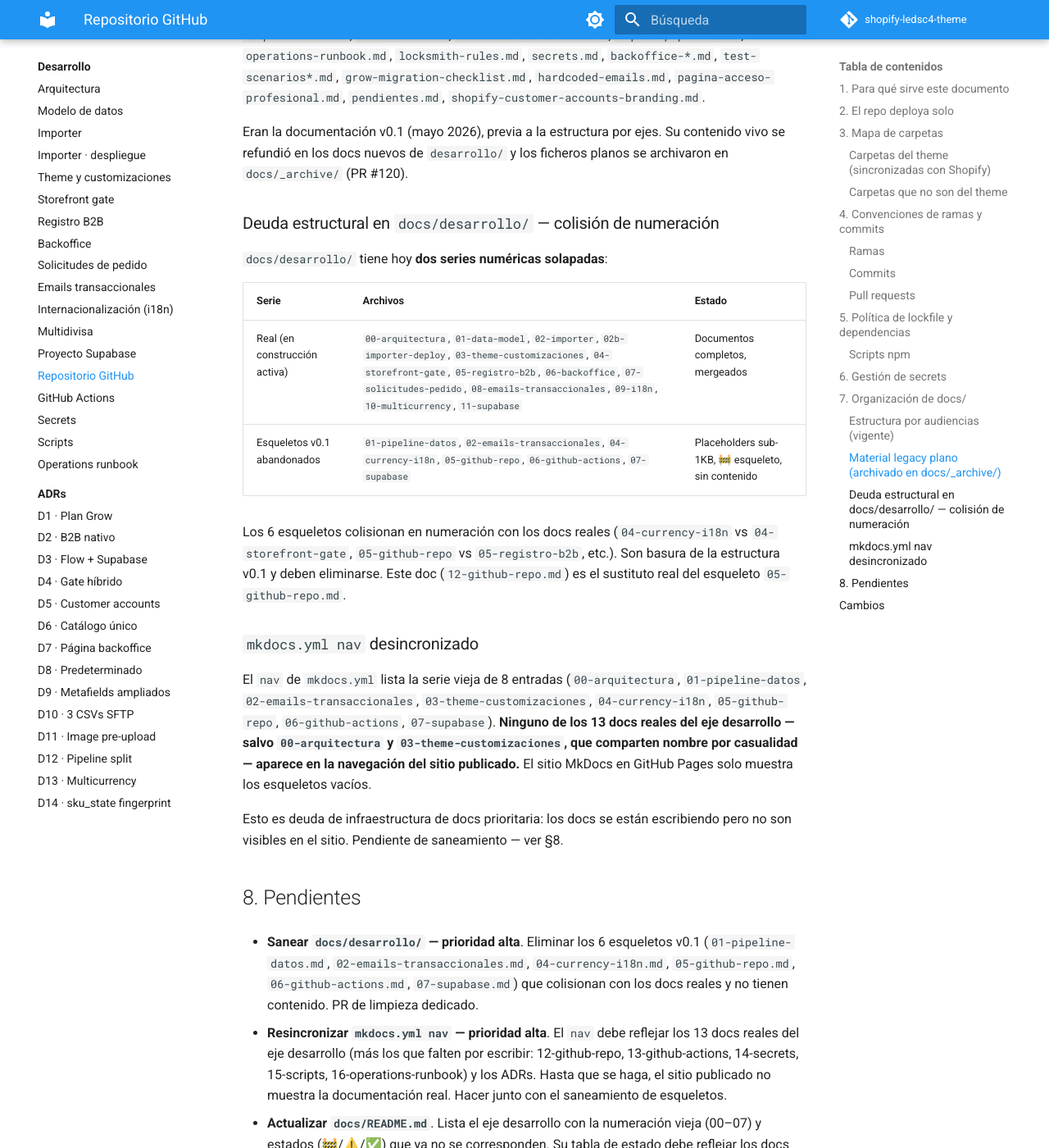
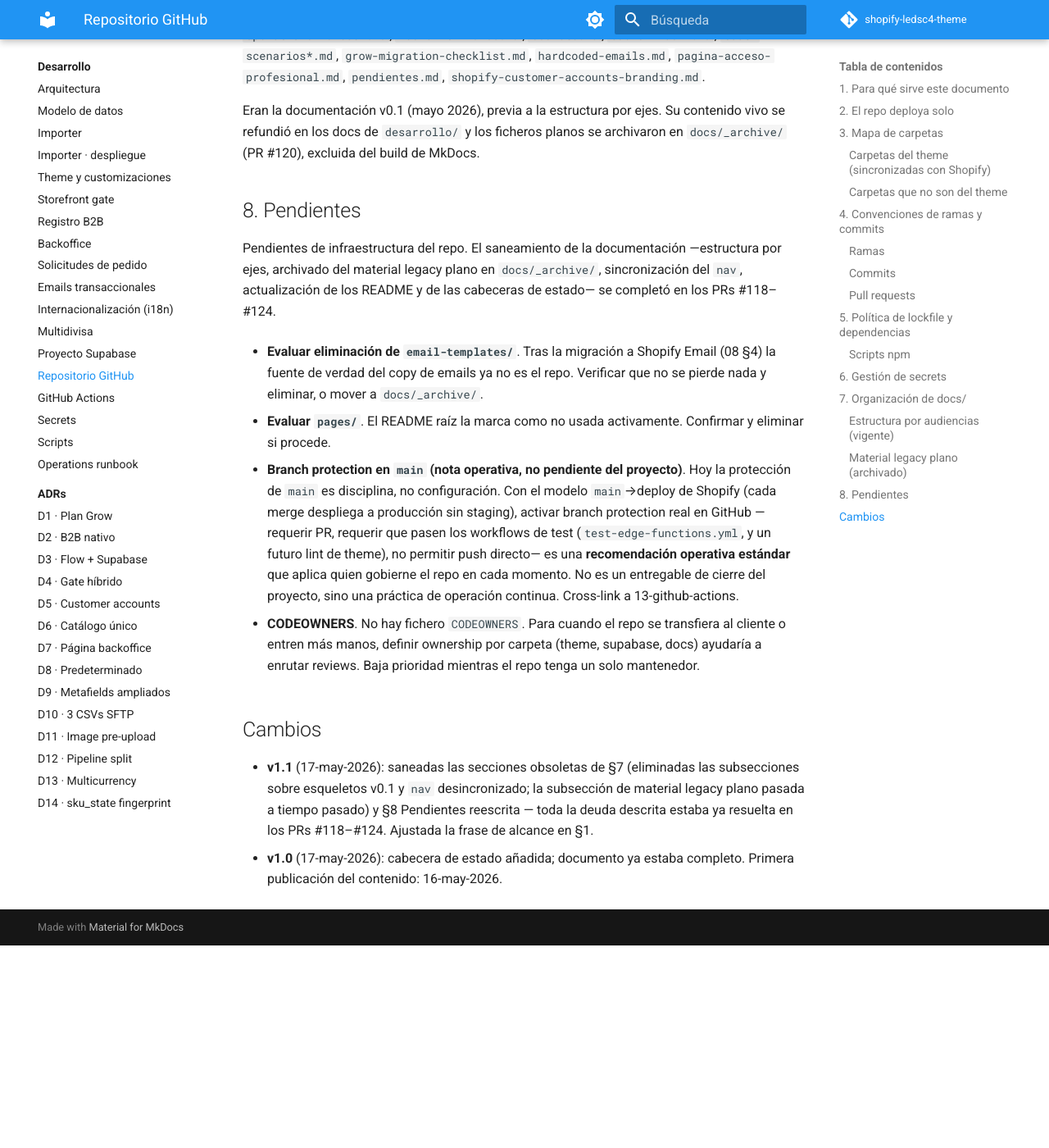
Before and after one commit to danielpenamad/shopify-ledsc4-theme, an MkDocs documentation site: the page built from docs/desarrollo/12-github-repo.md, in a window 1280 px wide and 1400 px high, scrolled down 5874 px. Shown: the whole window at 82% size. Built offline with MkDocs 1.6.1 and Material for MkDocs 9.7.7, drawn with Linux system fonts in a browser that asks for light colours; comment, search, counter and statistics services are not loaded; after the commit the page ends 7027 px from its top, so only the background shows below that; some of the changed text lies outside the part shown.

Commit message:
docs(desarrollo): sanear secciones obsoletas de 12-github-repo
§7 describia esqueletos v0.1 y un nav desincronizado ya inexistentes;
§8 listaba como pendientes cosas hechas en los PRs #118-#124. Se
eliminan las dos subsecciones de deuda estructural de §7 y se reescribe
§8 con solo los pendientes de repo vigentes. Reescritura del fichero
completo para evitar el conflicto de merge del PR #125 (cerrado).
Version 1.1.

Co-Authored-By: Claude Opus 4.7 (1M context) <noreply@anthropic.com>

```diff
--- a/docs/desarrollo/12-github-repo.md
+++ b/docs/desarrollo/12-github-repo.md
@@ -9,7 +9,7 @@
 
 `danielpenamad/shopify-ledsc4-theme` es el repositorio único del portal B2B Outlet. Contiene el theme Shopify, el pipeline de importación, las edge functions de Supabase, los walkthroughs de Shopify Flow, las plantillas de email y toda la documentación.
 
-Este doc explica la **estructura del repo**: qué hay en cada carpeta, qué convenciones de ramas y commits se siguen, cuál es la política de lockfile y dependencias, cómo se organiza `docs/`, y qué deuda estructural está pendiente de saneamiento.
+Este doc explica la **estructura del repo**: qué hay en cada carpeta, qué convenciones de ramas y commits se siguen, cuál es la política de lockfile y dependencias, y cómo se organiza `docs/`.
 
 No se cubre aquí: los GitHub Actions workflows (ver 13-github-actions), el detalle del proyecto Supabase (ver 11-supabase), ni el pipeline del importer (ver 02-importer, 02b-importer-deploy). Este doc es sobre el repo como contenedor, no sobre lo que contiene.
 
@@ -172,42 +172,17 @@ La estructura objetivo organiza la documentación en tres ejes por audiencia:
 
 Cada eje tiene un `index.md`. La plantilla de ADR es: Estado · Contexto · Decisión · Alternativas · Consecuencias · Cambios.
 
-### Material legacy plano (archivado en docs/_archive/)
+### Material legacy plano (archivado)
 
 Antes de la reorganización por ejes convivían en la raíz de `docs/` archivos planos: `arquitectura.md`, `data-model.md`, `historia-decisiones.md`, `import-pipeline.md`, `operations-runbook.md`, `locksmith-rules.md`, `secrets.md`, `backoffice-*.md`, `test-scenarios*.md`, `grow-migration-checklist.md`, `hardcoded-emails.md`, `pagina-acceso-profesional.md`, `pendientes.md`, `shopify-customer-accounts-branding.md`.
 
-Eran la documentación v0.1 (mayo 2026), previa a la estructura por ejes. Su contenido vivo se refundió en los docs nuevos de `desarrollo/` y los ficheros planos se archivaron en `docs/_archive/` (PR #120).
-
-### Deuda estructural en `docs/desarrollo/` — colisión de numeración
-
-`docs/desarrollo/` tiene hoy **dos series numéricas solapadas**:
-
-| Serie | Archivos | Estado |
-| --- | --- | --- |
-| Real (en construcción activa) | `00-arquitectura`, `01-data-model`, `02-importer`, `02b-importer-deploy`, `03-theme-customizaciones`, `04-storefront-gate`, `05-registro-b2b`, `06-backoffice`, `07-solicitudes-pedido`, `08-emails-transaccionales`, `09-i18n`, `10-multicurrency`, `11-supabase` | Documentos completos, mergeados |
-| Esqueletos v0.1 abandonados | `01-pipeline-datos`, `02-emails-transaccionales`, `04-currency-i18n`, `05-github-repo`, `06-github-actions`, `07-supabase` | Placeholders sub-1KB, 🚧 esqueleto, sin contenido |
-
-Los 6 esqueletos colisionan en numeración con los docs reales (`04-currency-i18n` vs `04-storefront-gate`, `05-github-repo` vs `05-registro-b2b`, etc.). Son basura de la estructura v0.1 y deben eliminarse. Este doc (`12-github-repo.md`) es el sustituto real del esqueleto `05-github-repo.md`.
-
-### `mkdocs.yml nav` desincronizado
-
-El `nav` de `mkdocs.yml` lista la serie vieja de 8 entradas (`00-arquitectura`, `01-pipeline-datos`, `02-emails-transaccionales`, `03-theme-customizaciones`, `04-currency-i18n`, `05-github-repo`, `06-github-actions`, `07-supabase`). **Ninguno de los 13 docs reales del eje desarrollo —salvo `00-arquitectura` y `03-theme-customizaciones`, que comparten nombre por casualidad— aparece en la navegación del sitio publicado.** El sitio MkDocs en GitHub Pages solo muestra los esqueletos vacíos.
-
-Esto es deuda de infraestructura de docs prioritaria: los docs se están escribiendo pero no son visibles en el sitio. Pendiente de saneamiento — ver §8.
+Eran la documentación v0.1 (mayo 2026), previa a la estructura por ejes. Su contenido vivo se refundió en los docs de `desarrollo/` y los ficheros planos se archivaron en `docs/_archive/` (PR #120), excluida del build de MkDocs.
 
 ## 8. Pendientes
 
-- **Sanear `docs/desarrollo/` — prioridad alta**. Eliminar los 6 esqueletos v0.1 (`01-pipeline-datos.md`, `02-emails-transaccionales.md`, `04-currency-i18n.md`, `05-github-repo.md`, `06-github-actions.md`, `07-supabase.md`) que colisionan con los docs reales y no tienen contenido. PR de limpieza dedicado.
+Pendientes de infraestructura del repo. El saneamiento de la documentación —estructura por ejes, archivado del material legacy plano en `docs/_archive/`, sincronización del `nav`, actualización de los README y de las cabeceras de estado— se completó en los PRs #118–#124.
 
-- **Resincronizar `mkdocs.yml nav` — prioridad alta**. El `nav` debe reflejar los 13 docs reales del eje desarrollo (más los que falten por escribir: 12-github-repo, 13-github-actions, 14-secrets, 15-scripts, 16-operations-runbook) y los ADRs. Hasta que se haga, el sitio publicado no muestra la documentación real. Hacer junto con el saneamiento de esqueletos.
-
-- **Actualizar `docs/README.md`**. Lista el eje desarrollo con la numeración vieja (00–07) y estados (🚧/⚠️/✅) que ya no se corresponden. Su tabla de estado debe reflejar los docs reales.
-
-- **Actualizar el `README.md` raíz**. Referencia la estructura plana vieja de `docs/` (`docs/arquitectura.md`, `docs/data-model.md`, `docs/historia-decisiones.md`, `docs/operations-runbook.md`) en su tabla "Documentos clave" y en enlaces inline. También dice "4 funciones Supabase" (son 10 — ver 11-supabase). Actualizar enlaces y cifras.
-
-- **Archivar el material legacy plano de `docs/`**. Mover los `.md` planos pre-v0.1 a `docs/_archive/` con un README que explique que son históricos, una vez su contenido vivo esté refundido en los docs de `desarrollo/`. No borrar — tienen valor de trazabilidad.
-
-- **Evaluar eliminación de `email-templates/`**. Tras la migración a Shopify Email (08 §4) la fuente de verdad del copy de emails ya no es el repo. Verificar que no se pierde nada y eliminar, o mover a `_archive/`.
+- **Evaluar eliminación de `email-templates/`**. Tras la migración a Shopify Email (08 §4) la fuente de verdad del copy de emails ya no es el repo. Verificar que no se pierde nada y eliminar, o mover a `docs/_archive/`.
 
 - **Evaluar `pages/`**. El README raíz la marca como no usada activamente. Confirmar y eliminar si procede.
 
@@ -217,4 +192,5 @@ Esto es deuda de infraestructura de docs prioritaria: los docs se están escribi
 
 ## Cambios
 
+- **v1.1** (17-may-2026): saneadas las secciones obsoletas de §7 (eliminadas las subsecciones sobre esqueletos v0.1 y `nav` desincronizado; la subsección de material legacy plano pasada a tiempo pasado) y §8 Pendientes reescrita — toda la deuda descrita estaba ya resuelta en los PRs #118–#124. Ajustada la frase de alcance en §1.
 - **v1.0** (17-may-2026): cabecera de estado añadida; documento ya estaba completo. Primera publicación del contenido: 16-may-2026.
```
Also changed, not shown: other parts of docs/desarrollo/12-github-repo.md (+1 -1 lines).
